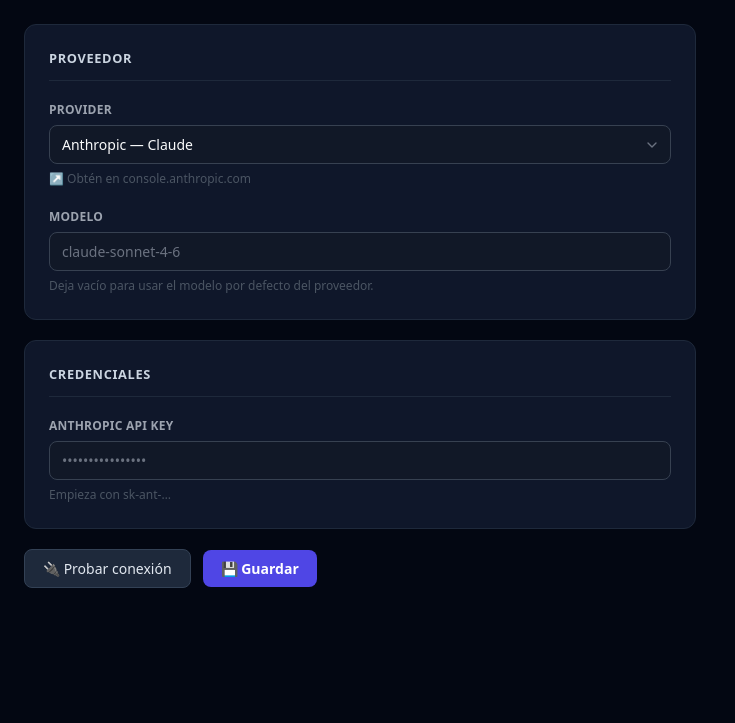
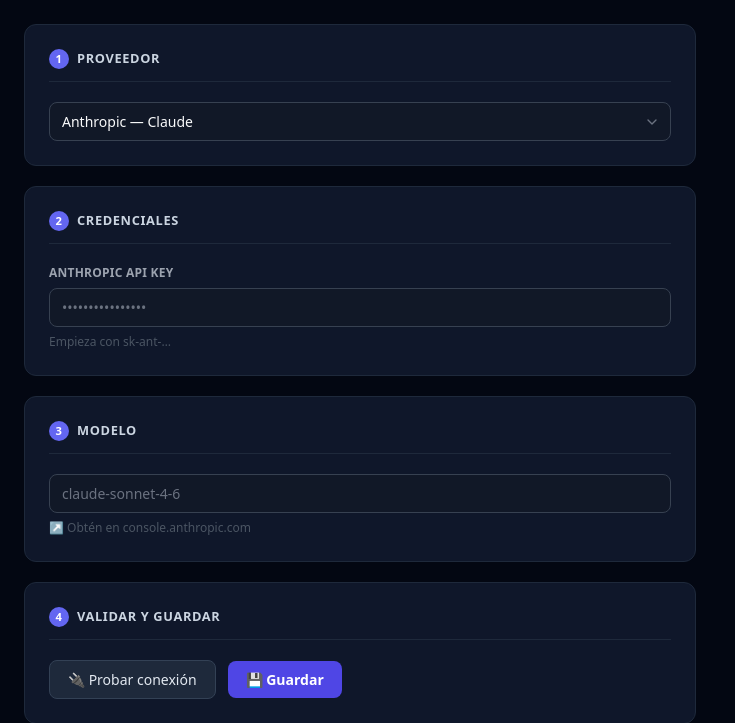
Before and after one commit to jmmana/appt-agent, a Python web app: template appt_agent/studio/templates/llm.html in a window 1280 px wide. Shown: the part 77-800 px from the top of the page, without its empty margins (0-735 px from the left). Run offline with Jinja, Linux system fonts and the light colour scheme; the template is opened without the code that fills it, so the values that code supplies are empty; some libraries are stand-ins or nearby versions.

Commit message:
refactor(llm-ui): 4-step flow — provider → credentials → model → validate
Step 1: select provider
Step 2: fill URL + API key
Step 3: click 'Cargar modelos' → dropdown populates from server → select
Step 4: 'Probar conexión' + 'Guardar'

Removes free-text model field for Ollama/OpenWebUI in favor of
server-driven select dropdown. Falls back to manual text entry too.

Co-Authored-By: Claude Sonnet 4.6 <noreply@anthropic.com>

```diff
--- a/appt_agent/studio/templates/llm.html
+++ b/appt_agent/studio/templates/llm.html
@@ -7,15 +7,12 @@
 <div style="max-width:42rem" x-data="llmConfig()" x-init="init()">
   <form @submit.prevent="save()" style="display:flex;flex-direction:column;gap:1.25rem">
 
-    <!-- ── Proveedor ─────────────────────────────────────────── -->
+    <!-- ── PASO 1: Proveedor ────────────────────────────────────── -->
     <div class="card">
-      <p class="section-title">Proveedor</p>
-
-      <div style="display:flex;flex-direction:column;gap:1.25rem">
-
-        <!-- Provider select -->
-        <div>
-          <label class="label">Provider</label>
+      <p class="section-title" style="display:flex;align-items:center;gap:0.5rem">
+        <span style="background:#6366f1;color:#fff;border-radius:50%;width:1.25rem;height:1.25rem;display:inline-flex;align-items:center;justify-content:center;font-size:0.7rem;font-weight:700;flex-shrink:0">1</span>
+        Proveedor
+      </p>
       <select x-model="form.provider" @change="onProviderChange()" class="input">
         <optgroup label="── Sin costo / local ──────────">
           <option value="ollama">Ollama / Open WebUI (servidor propio)</option>
@@ -36,25 +33,14 @@
           <option value="bedrock">Amazon Bedrock</option>
         </optgroup>
       </select>
-          <!-- Provider hint link -->
-          <p style="font-size:0.75rem;color:#4b5563;margin-top:0.375rem" x-show="modelHint" x-text="modelHint"></p>
     </div>
 
-        <!-- Model -->
-        <div>
-          <label class="label">Modelo</label>
-          <input x-model="form.model" type="text" class="input"
-                 :placeholder="defaultModel || 'Dejar vacío = modelo por defecto'" />
-          <p style="font-size:0.75rem;color:#4b5563;margin-top:0.375rem">
-            Deja vacío para usar el modelo por defecto del proveedor.
+    <!-- ── PASO 2: Credenciales ─────────────────────────────────── -->
+    <div class="card">
+      <p class="section-title" style="display:flex;align-items:center;gap:0.5rem">
+        <span style="background:#6366f1;color:#fff;border-radius:50%;width:1.25rem;height:1.25rem;display:inline-flex;align-items:center;justify-content:center;font-size:0.7rem;font-weight:700;flex-shrink:0">2</span>
+        Credenciales
       </p>
-        </div>
-      </div>
-    </div>
-
-    <!-- ── Credenciales ──────────────────────────────────────── -->
-    <div class="card">
-      <p class="section-title">Credenciales</p>
 
       <!-- API Key (most providers) -->
       <div x-show="form.provider !== 'ollama' && form.provider !== 'bedrock' && form.provider !== 'openwebui'" style="display:flex;flex-direction:column;gap:1rem">
@@ -64,54 +50,35 @@
                  placeholder="••••••••••••••••" autocomplete="off" />
           <p style="font-size:0.75rem;color:#4b5563;margin-top:0.375rem" x-text="apiKeyHint"></p>
         </div>
-        <!-- Hint for custom base URL -->
         <div x-show="form.provider === 'deepseek' || form.provider === 'groq' || form.provider === 'xai'">
-          <label class="label">Base URL <span style="font-weight:400;text-transform:none;color:#4b5563">(opcional — auto-detectado)</span></label>
-          <input x-model="form.base_url" type="text" class="input"
-                 :placeholder="providerBaseUrl" />
+          <label class="label">Base URL <span style="font-weight:400;text-transform:none;color:#4b5563">(opcional)</span></label>
+          <input x-model="form.base_url" type="text" class="input" :placeholder="providerBaseUrl" />
         </div>
       </div>
 
-      <!-- Ollama / Open WebUI (merged) -->
+      <!-- Ollama / Open WebUI -->
       <div x-show="form.provider === 'ollama' || form.provider === 'openwebui'" style="display:flex;flex-direction:column;gap:1rem">
-
-        <!-- Info banner -->
-        <div style="background:rgba(99,102,241,0.08);border:1px solid rgba(99,102,241,0.25);border-radius:0.5rem;padding:0.875rem 1rem;font-size:0.8rem;color:#a5b4fc">
-          <p style="margin:0 0 0.5rem;font-weight:700">Ollama &amp; Open WebUI — gratuito, sin costo por llamada</p>
-          <p style="margin:0;line-height:1.7">
-            • <strong>Ollama puro</strong>: URL = <code style="background:rgba(99,102,241,0.2);padding:0.1rem 0.3rem;border-radius:0.25rem">http://localhost:11434</code> — sin API key<br>
-            • <strong>Open WebUI</strong>: URL = tu dominio + <code style="background:rgba(99,102,241,0.2);padding:0.1rem 0.3rem;border-radius:0.25rem">/api</code>
-              (ej: <span style="color:#a5b4fc">https://ollama.warlockcode.com/api</span>) + API key de Open WebUI
-          </p>
-          <p style="margin:0.5rem 0 0;color:#6366f1;font-size:0.75rem">
-            El endpoint se detecta automáticamente — no necesitas elegir entre Ollama y Open WebUI.
-          </p>
+        <div style="background:rgba(99,102,241,0.08);border:1px solid rgba(99,102,241,0.25);border-radius:0.5rem;padding:0.875rem 1rem;font-size:0.8rem;color:#a5b4fc;line-height:1.7">
+          <strong>Ollama puro:</strong> URL = <code style="background:rgba(99,102,241,0.2);padding:0.1rem 0.3rem;border-radius:0.25rem">http://localhost:11434</code> — sin API key<br>
+          <strong>Open WebUI:</strong> URL = dominio + <code style="background:rgba(99,102,241,0.2);padding:0.1rem 0.3rem;border-radius:0.25rem">/api</code>
+          (ej: <span style="color:#a5b4fc">https://ollama.warlockcode.com/api</span>) + API key
         </div>
-
         <div>
-          <label class="label">Base URL del servidor</label>
+          <label class="label">URL base del servidor</label>
           <input x-model="form.base_url" type="text" class="input"
-                 placeholder="http://localhost:11434  ó  https://ollama.miservidor.com/api" />
-          <p style="font-size:0.75rem;color:#4b5563;margin-top:0.375rem">
-            Ollama puro: <code style="color:#6366f1">http://localhost:11434</code> &nbsp;·&nbsp;
-            Open WebUI: tu dominio + <code style="color:#a78bfa">/api</code>
-            (ej: <span style="color:#a78bfa">https://ollama.warlockcode.com/api</span>)
-          </p>
+                 placeholder="http://localhost:11434  ó  https://tu-openwebui.com/api" />
         </div>
-
         <div>
           <label class="label">
             API Key
-            <span style="font-weight:400;text-transform:none;color:#4b5563;font-size:0.7rem">&nbsp;— solo si tu servidor tiene auth (Open WebUI siempre requiere)</span>
+            <span style="font-weight:400;text-transform:none;color:#4b5563;font-size:0.7rem">&nbsp;— solo si tiene auth (Open WebUI siempre requiere)</span>
           </label>
           <input x-model="form.api_key" type="password" class="input"
                  placeholder="Vacío para Ollama local · sk-… para Open WebUI" autocomplete="off" />
-          <p style="font-size:0.75rem;color:#4b5563;margin-top:0.375rem;line-height:1.6">
-            Open WebUI: obtén el key en
-            <span style="color:#c4b5fd">usuario ↗ Configuración → Cuenta → API Keys → Crear</span>
+          <p style="font-size:0.75rem;color:#4b5563;margin-top:0.375rem">
+            Open WebUI: <span style="color:#c4b5fd">usuario ↗ Configuración → Cuenta → API Keys → Crear nuevo key</span>
           </p>
         </div>
-
       </div>
 
       <!-- Bedrock -->
@@ -121,20 +88,78 @@
           <input x-model="form.aws_region" type="text" class="input" placeholder="us-east-1" />
         </div>
         <div style="background:rgba(245,158,11,0.08);border:1px solid rgba(245,158,11,0.25);border-radius:0.5rem;padding:0.875rem;font-size:0.8rem;color:#fbbf24">
-          Las credenciales AWS se leen de variables de entorno
-          <code style="background:rgba(245,158,11,0.15);padding:0.1rem 0.3rem;border-radius:0.25rem">AWS_ACCESS_KEY_ID</code>
-          y
+          Credenciales AWS desde variables de entorno
+          <code style="background:rgba(245,158,11,0.15);padding:0.1rem 0.3rem;border-radius:0.25rem">AWS_ACCESS_KEY_ID</code> /
           <code style="background:rgba(245,158,11,0.15);padding:0.1rem 0.3rem;border-radius:0.25rem">AWS_SECRET_ACCESS_KEY</code>
-          o del perfil <code style="background:rgba(245,158,11,0.15);padding:0.1rem 0.3rem;border-radius:0.25rem">~/.aws/credentials</code>.
+          o <code style="background:rgba(245,158,11,0.15);padding:0.1rem 0.3rem;border-radius:0.25rem">~/.aws/credentials</code>.
         </div>
       </div>
     </div>
 
-    <!-- ── Actions ───────────────────────────────────────────── -->
+    <!-- ── PASO 3: Modelo ────────────────────────────────────────── -->
+    <div class="card">
+      <p class="section-title" style="display:flex;align-items:center;gap:0.5rem">
+        <span style="background:#6366f1;color:#fff;border-radius:50%;width:1.25rem;height:1.25rem;display:inline-flex;align-items:center;justify-content:center;font-size:0.7rem;font-weight:700;flex-shrink:0">3</span>
+        Modelo
+      </p>
+
+      <!-- Ollama/OpenWebUI: load from server -->
+      <div x-show="form.provider === 'ollama' || form.provider === 'openwebui'" style="display:flex;flex-direction:column;gap:0.75rem">
+
+        <!-- Load button -->
+        <button type="button" @click="fetchModels()"
+                :disabled="loadingModels || !form.base_url"
+                style="display:flex;align-items:center;gap:0.5rem;align-self:flex-start"
+                class="btn-secondary">
+          <span x-show="!loadingModels">📋 Cargar modelos del servidor</span>
+          <span x-show="loadingModels" x-cloak style="display:flex;align-items:center;gap:0.4rem">
+            <svg style="animation:spin 1s linear infinite;width:0.875rem;height:0.875rem" fill="none" viewBox="0 0 24 24">
+              <circle style="opacity:.25" cx="12" cy="12" r="10" stroke="currentColor" stroke-width="4"/>
+              <path style="opacity:.75" fill="currentColor" d="M4 12a8 8 0 018-8v8z"/>
+            </svg>
+            Cargando…
+          </span>
+        </button>
+
+        <!-- Model selector (after load) -->
+        <div x-show="modelsList.length > 0" x-cloak>
+          <label class="label">Selecciona el modelo</label>
+          <select x-model="form.model" class="input">
+            <option value="">— elige un modelo —</option>
+            <template x-for="m in modelsList" :key="m">
+              <option :value="m" x-text="m"></option>
+            </template>
+          </select>
+        </div>
+
+        <!-- Or type manually -->
+        <div>
+          <label class="label" style="font-size:0.7rem;color:#4b5563;text-transform:none;font-weight:400;letter-spacing:0">
+            O escribe el nombre manualmente:
+          </label>
+          <input x-model="form.model" type="text" class="input"
+                 placeholder="ej: llama3.2  /  qwen2.5-coder:latest" />
+        </div>
+      </div>
+
+      <!-- Other providers: plain text -->
+      <div x-show="form.provider !== 'ollama' && form.provider !== 'openwebui'" >
+        <input x-model="form.model" type="text" class="input"
+               :placeholder="defaultModel || 'Dejar vacío = modelo por defecto'" />
+        <p style="font-size:0.75rem;color:#4b5563;margin-top:0.375rem" x-show="modelHint" x-text="modelHint"></p>
+      </div>
+    </div>
+
+    <!-- ── PASO 4: Validar y guardar ─────────────────────────────── -->
+    <div class="card">
+      <p class="section-title" style="display:flex;align-items:center;gap:0.5rem">
+        <span style="background:#6366f1;color:#fff;border-radius:50%;width:1.25rem;height:1.25rem;display:inline-flex;align-items:center;justify-content:center;font-size:0.7rem;font-weight:700;flex-shrink:0">4</span>
+        Validar y guardar
+      </p>
       <div style="display:flex;align-items:center;gap:0.75rem;flex-wrap:wrap">
         <button type="button" @click="testConn()" :disabled="testing || loadingModels" class="btn-secondary">
           <span x-show="!testing">🔌 Probar conexión</span>
-        <span x-show="testing" x-cloak>
+          <span x-show="testing" x-cloak style="display:flex;align-items:center;gap:0.4rem">
             <svg style="animation:spin 1s linear infinite;width:0.875rem;height:0.875rem" fill="none" viewBox="0 0 24 24">
               <circle style="opacity:.25" cx="12" cy="12" r="10" stroke="currentColor" stroke-width="4"/>
               <path style="opacity:.75" fill="currentColor" d="M4 12a8 8 0 018-8v8z"/>
@@ -143,44 +168,20 @@
           </span>
         </button>
 
-      <!-- Show models button — only for Ollama/OpenWebUI -->
-      <button type="button" x-show="form.provider === 'ollama' || form.provider === 'openwebui'"
-              @click="fetchModels()" :disabled="loadingModels || testing" class="btn-secondary" style="font-size:0.8rem">
-        <span x-show="!loadingModels">📋 Ver modelos</span>
-        <span x-show="loadingModels" x-cloak>Cargando…</span>
-      </button>
-
         <button type="submit" :disabled="saving" class="btn-primary">
           <span x-show="!saving">💾 Guardar</span>
           <span x-show="saving" x-cloak>Guardando…</span>
         </button>
 
-      <span x-show="saved" x-cloak
-            style="font-size:0.8rem;color:#34d399;display:flex;align-items:center;gap:0.3rem">
-        ✓ Configuración guardada
+        <span x-show="saved" x-cloak style="font-size:0.8rem;color:#34d399">✓ Guardado</span>
+
+        <span x-show="testResult && !saving" x-cloak
+              :style="testOk ? 'color:#34d399' : 'color:#f87171'"
+              style="font-size:0.8rem" x-text="testResult">
         </span>
-
-      <!-- Models list dropdown -->
-      <div x-show="modelsList.length > 0" x-cloak
-           style="width:100%;margin-top:0.5rem;background:#1e293b;border:1px solid #374151;border-radius:0.5rem;padding:0.75rem">
-        <p style="font-size:0.75rem;color:#9ca3af;margin:0 0 0.5rem">
-          Modelos disponibles — haz click para seleccionar:
-        </p>
-        <div style="display:flex;flex-wrap:wrap;gap:0.375rem">
-          <template x-for="m in modelsList" :key="m">
-            <button type="button" @click="form.model = m; modelsList = []"
-                    style="background:#0f172a;border:1px solid #4b5563;color:#e2e8f0;padding:0.2rem 0.6rem;border-radius:0.375rem;font-size:0.75rem;cursor:pointer;font-family:monospace"
-                    x-text="m"></button>
-          </template>
       </div>
     </div>
 
-      <span x-show="testResult && !saving" x-cloak
-            :style="testOk ? 'color:#34d399' : 'color:#f87171'"
-            style="font-size:0.8rem;display:flex;align-items:center;gap:0.3rem"
-            x-text="testResult">
-      </span>
-    </div>
   </form>
 </div>
 
@@ -190,26 +191,26 @@
 
 <script>
 const PROVIDER_DEFAULTS = {
-  anthropic: { model:'claude-sonnet-4-6',                       keyLabel:'Anthropic API Key',    hint:'Obtén en console.anthropic.com',   keyHint:'Empieza con sk-ant-…', baseUrl:'' },
-  openai:    { model:'gpt-4o-mini',                             keyLabel:'OpenAI API Key',       hint:'Obtén en platform.openai.com',     keyHint:'Empieza con sk-…',     baseUrl:'' },
-  google:    { model:'gemini-2.0-flash',                        keyLabel:'Google AI API Key',    hint:'Obtén en aistudio.google.com',     keyHint:'Empieza con AIza…',    baseUrl:'' },
-  deepseek:  { model:'deepseek-chat',                           keyLabel:'DeepSeek API Key',     hint:'Obtén en platform.deepseek.com',   keyHint:'',                     baseUrl:'https://api.deepseek.com' },
-  groq:      { model:'llama-3.3-70b-versatile',                 keyLabel:'Groq API Key (gratis)',hint:'Obtén en console.groq.com',       keyHint:'Empieza con gsk_…',    baseUrl:'https://api.groq.com/openai/v1' },
-  mistral:   { model:'mistral-small-latest',                    keyLabel:'Mistral API Key',      hint:'Obtén en console.mistral.ai',      keyHint:'',                     baseUrl:'' },
-  cohere:    { model:'command-r-08-2024',                       keyLabel:'Cohere API Key',       hint:'Obtén en dashboard.cohere.com',    keyHint:'',                     baseUrl:'' },
-  xai:       { model:'grok-2-1212',                             keyLabel:'xAI API Key',          hint:'Obtén en console.x.ai',            keyHint:'',                     baseUrl:'https://api.x.ai/v1' },
-  ollama:    { model:'llama3.2',                                keyLabel:'',                     hint:'Modelos: ollama.com/library',      keyHint:'',                     baseUrl:'' },
-  openwebui: { model:'llama3.2',                                keyLabel:'API Key de Open WebUI', hint:'Nombre exacto del modelo en Open WebUI — ver ollama.com/library',    keyHint:'Genera en: Configuración → Cuenta → API Keys', baseUrl:'' },
-  bedrock:   { model:'us.anthropic.claude-3-5-sonnet-20241022-v2:0', keyLabel:'', hint:'',      keyHint:'',                             baseUrl:'' },
+  anthropic: { model:'claude-sonnet-4-6',                            keyLabel:'Anthropic API Key',     keyHint:'Empieza con sk-ant-…', hint:'Obtén en console.anthropic.com',  baseUrl:'' },
+  openai:    { model:'gpt-4o-mini',                                  keyLabel:'OpenAI API Key',        keyHint:'Empieza con sk-…',     hint:'Obtén en platform.openai.com',    baseUrl:'' },
+  google:    { model:'gemini-2.0-flash',                             keyLabel:'Google AI API Key',     keyHint:'Empieza con AIza…',    hint:'Obtén en aistudio.google.com',    baseUrl:'' },
+  deepseek:  { model:'deepseek-chat',                                keyLabel:'DeepSeek API Key',      keyHint:'',                     hint:'Obtén en platform.deepseek.com',  baseUrl:'https://api.deepseek.com' },
+  groq:      { model:'llama-3.3-70b-versatile',                      keyLabel:'Groq API Key (gratis)', keyHint:'Empieza con gsk_…',    hint:'Obtén en console.groq.com',       baseUrl:'https://api.groq.com/openai/v1' },
+  mistral:   { model:'mistral-small-latest',                         keyLabel:'Mistral API Key',       keyHint:'',                     hint:'Obtén en console.mistral.ai',     baseUrl:'' },
+  cohere:    { model:'command-r-08-2024',                            keyLabel:'Cohere API Key',        keyHint:'',                     hint:'Obtén en dashboard.cohere.com',   baseUrl:'' },
+  xai:       { model:'grok-2-1212',                                  keyLabel:'xAI API Key',           keyHint:'',                     hint:'Obtén en console.x.ai',           baseUrl:'https://api.x.ai/v1' },
+  ollama:    { model:'llama3.2',                                     keyLabel:'',                      keyHint:'',                     hint:'',                                baseUrl:'' },
+  openwebui: { model:'llama3.2',                                     keyLabel:'API Key de Open WebUI', keyHint:'',                     hint:'',                                baseUrl:'' },
+  bedrock:   { model:'us.anthropic.claude-3-5-sonnet-20241022-v2:0', keyLabel:'',                      keyHint:'',                     hint:'',                                baseUrl:'' },
 };
 
 function llmConfig() {
   return {
     form: {
-      provider: '{{ config.llm.provider or "anthropic" }}',
-      model:    '{{ config.llm.model or "" }}',
-      api_key:  '',
-      base_url: '{{ config.llm.base_url or "" }}',
+      provider:   '{{ config.llm.provider or "anthropic" }}',
+      model:      '{{ config.llm.model or "" }}',
+      api_key:    '',
+      base_url:   '{{ config.llm.base_url or "" }}',
       aws_region: 'us-east-1',
     },
     saving:false, saved:false, testing:false, testResult:'', testOk:false,
@@ -225,10 +226,10 @@ function llmConfig() {
 
     onProviderChange() {
       const def = PROVIDER_DEFAULTS[this.form.provider];
-      // Always reset base_url and model when switching providers
-      this.form.base_url = def?.baseUrl || '';
-      this.form.model    = '';
-      this.testResult    = '';
+      this.form.base_url  = def?.baseUrl || '';
+      this.form.model     = '';
+      this.modelsList     = [];
+      this.testResult     = '';
     },
 
     async save() {
@@ -258,7 +259,7 @@ function llmConfig() {
           body: JSON.stringify(this.form),
         });
         const d = await r.json();
-        this.testOk    = d.ok;
+        this.testOk     = d.ok;
         this.testResult = d.ok
           ? '✓ Conexión exitosa · ' + d.model
           : '✗ ' + (typeof d.error === 'string' ? d.error : JSON.stringify(d.error));
```
Lines whose indentation alone changed are shown as unchanged.
